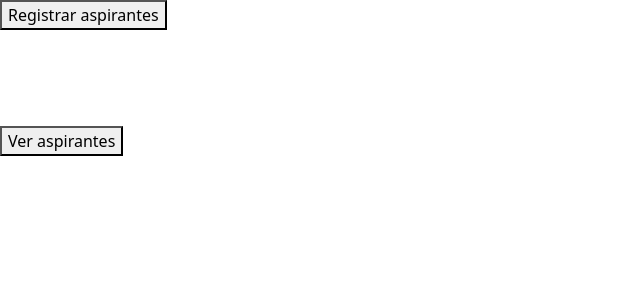
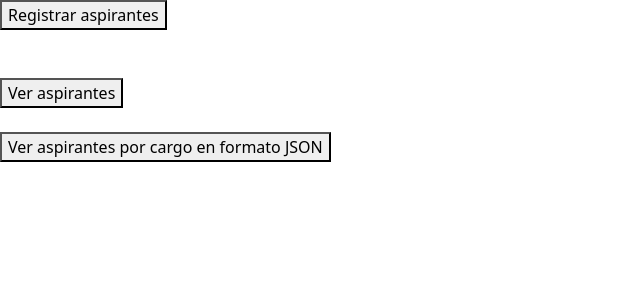
Before and after one commit to Santiagomorge/SegundoParcialWeb, a Django app: page / in a window 1280 px wide. Shown: the top 300 px of the page, without its empty margins (0-640 px from the left). Run offline with Django 4.2, Linux system fonts and the light colour scheme.

Commit message:
Agregado el index

```diff
--- a/aplicacion/templates/index.html
+++ b/aplicacion/templates/index.html
@@ -14,10 +14,13 @@
      <br>
      <br>
      <br>
+     <a href="ver_aspirantes/">
+        <button>Ver aspirantes</button>
+     </a>
      <br>
      <br>
-     <a href="ver_aspirantes/">
-        <button>Ver aspirantes</button>
+     <a href="listarPorCargo/">
+        <button>Ver aspirantes por cargo en formato JSON</button>
      </a>
 
     <script src="https://cdn.jsdelivr.net/npm/bootstrap@5.2.3/dist/js/bootstrap.bundle.min.js" integrity="sha384-kenU1KFdBIe4zVF0s0G1M5b4hcpxyD9F7jL+jjXkk+Q2h455rYXK/7HAuoJl+0I4" crossorigin="anonymous"></script>
```
Also changed, not shown: db.sqlite3.
